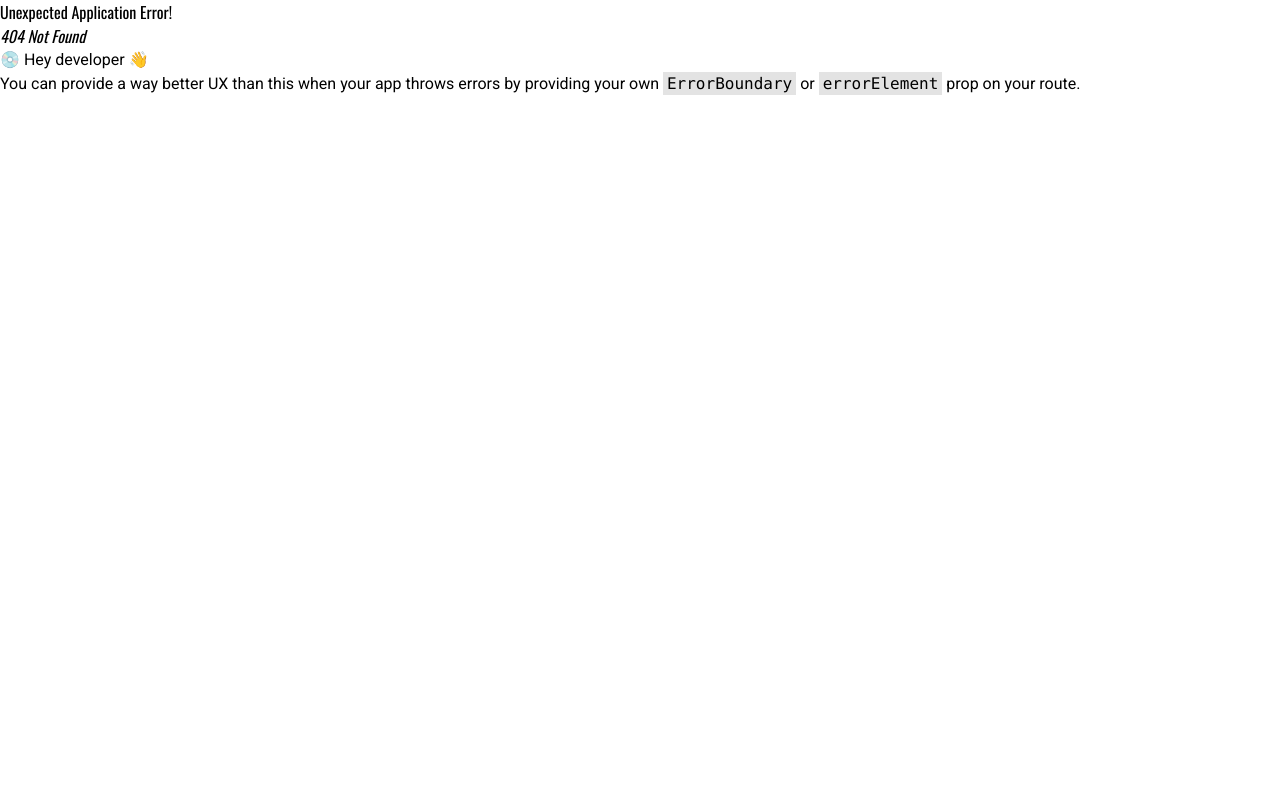
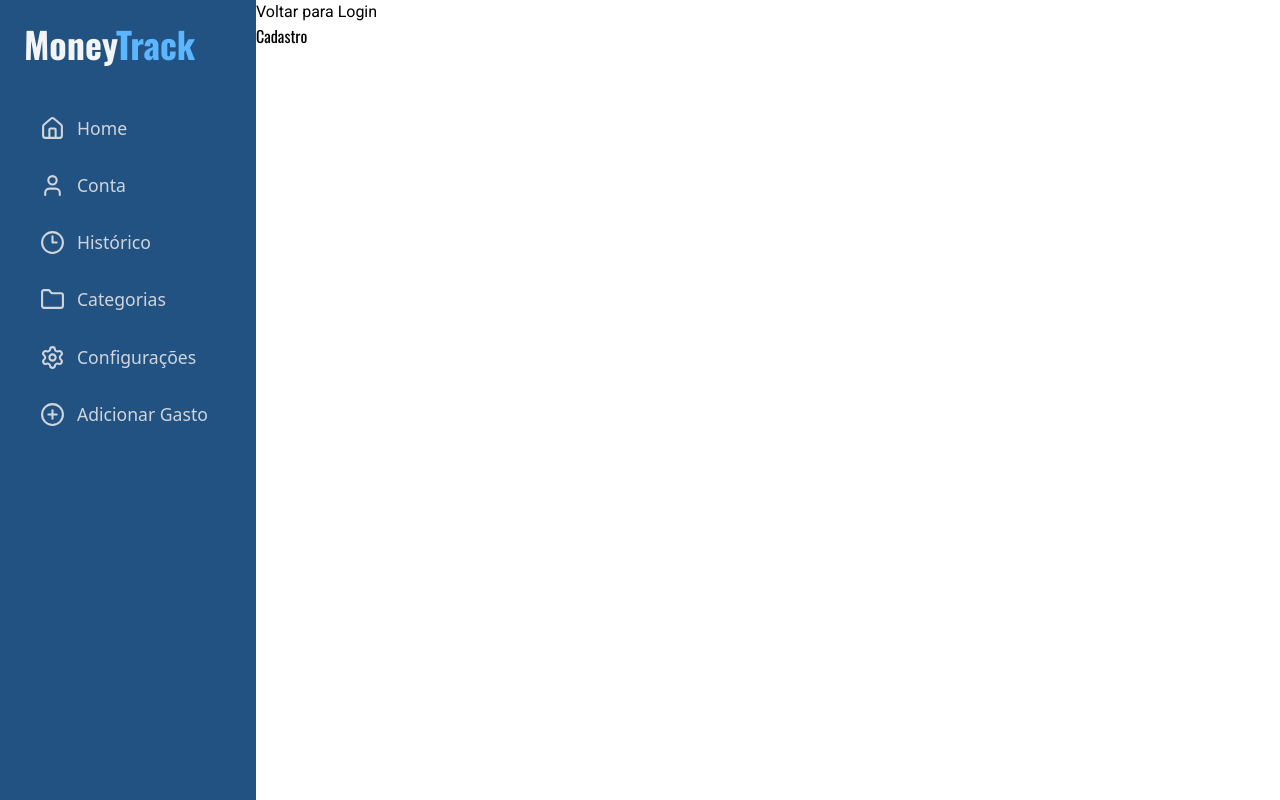
Before and after one commit to Elias700/MoneyTrack, a React (Vite) app: page /cadastro in a window 1280 px wide. Before the commit this address had no page. Built offline with nearby package versions, Linux system fonts and the light colour scheme; a web font is replaced by a local one.

Commit message:
feat: Main routing completed and stabilized

```diff
--- a/src/components/Layout/Sidebar/Sidebar.tsx
+++ b/src/components/Layout/Sidebar/Sidebar.tsx
@@ -11,11 +11,11 @@ export default function Sidebar() {
 
             <nav className="space-y-2">
                 <SidebarItem icon={<Home size={25} />} label="Home" to="/" />
-                <SidebarItem icon={<User size={25} />} label="Conta" to="/conta" />
+                <SidebarItem icon={<User size={25} />} label="Conta" to="/account" />
                 <SidebarItem icon={<Clock3 size={25} />} label="Histórico" to="/history" />
                 <SidebarItem icon={<Folder size={25} />} label="Categorias" to="/categories"/>
-                <SidebarItem icon={<Settings size={25} />} label="Configurações" to="/configuracoes" />
-                <SidebarItem icon={<PlusCircle size={25} />} label="Adicionar Gasto" to="/adicionar-gasto" />
+                <SidebarItem icon={<Settings size={25} />} label="Configurações" to="/settings" />
+                <SidebarItem icon={<PlusCircle size={25} />} label="Adicionar Gasto" to="/addExpenses" />
             </nav>
         </aside>
     );
--- /dev/null
+++ b/src/pages/Account/Account.tsx
@@ -0,0 +1,10 @@
+
+const Account = () => {
+    return (
+        <main className="flex-1 w-full bg-(--color-primary-50) p-10 overflow-y-auto">
+            <h1 className="text-4xl font-bold text-(--color-primary-500)">Conta</h1>
+        </main>
+    )
+};
+
+export default Account;
--- /dev/null
+++ b/src/pages/AddExpenses/AddExpenses.tsx
@@ -0,0 +1,10 @@
+
+const AddExpenses = () => {
+    return (
+        <main className="flex-1 w-full bg-(--color-primary-50) p-10 overflow-y-auto">
+            <h1 className="text-4xl font-bold text-(--color-primary-500)">Adicionar gastos</h1>
+        </main>
+    )
+};
+
+export default AddExpenses;
--- a/src/pages/Home/Home.tsx
+++ b/src/pages/Home/Home.tsx
@@ -14,6 +14,8 @@ const Home = () => {
 
         <div className="text-right">
           <p className="text-2xl font-medium text-(--color-primary-700)">Elias Ribeiro</p>
+          <p onClick={() => navigate("/login")}>Login</p>
+          <p onClick={() => navigate("/cadastro")}>Cadatro</p>
         </div>
       </div>
 
--- /dev/null
+++ b/src/pages/Settings/Setting.tsx
@@ -0,0 +1,10 @@
+
+const Settings = () => {
+    return (
+        <main className="flex-1 w-full bg-(--color-primary-50) p-10 overflow-y-auto">
+            <h1 className="text-4xl font-bold text-(--color-primary-500)">Configurações</h1>
+        </main>
+    )
+};
+
+export default Settings;
--- /dev/null
+++ b/src/pages/SingIn/SingIn.tsx
@@ -0,0 +1,10 @@
+
+const SingIn = () => {
+    return (
+        <div>
+            <h1>Login</h1>
+        </div>
+    )
+};
+
+export default SingIn;
--- /dev/null
+++ b/src/pages/SingUp/SingUp.tsx
@@ -0,0 +1,17 @@
+import { useNavigate } from "react-router-dom";
+
+const SingUp = () => {
+
+    const navigate = useNavigate();
+
+    return (
+        <div>
+            <p onClick={()=> navigate("/login")}>Voltar para Login</p>
+            <h1>
+                Cadastro
+            </h1>
+        </div>
+    )
+};
+
+export default SingUp;
```
Also changed, not shown: src/main.tsx (+30 -5 lines).
